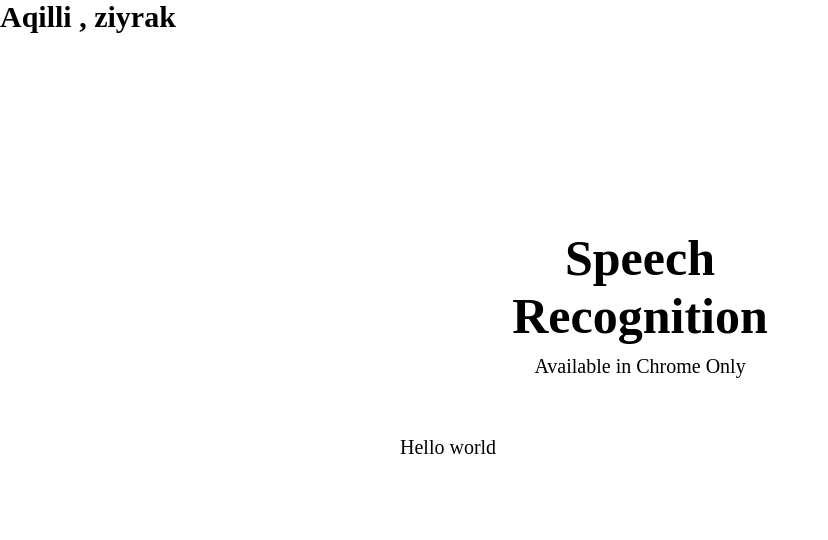
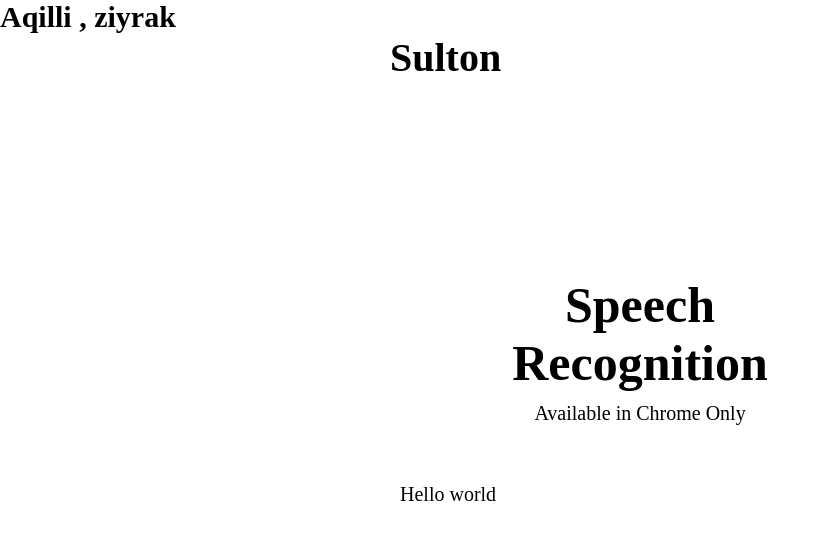
Before and after one commit to sultan0501/Dictionary-question, a plain HTML site: page index.html in a window 1280 px wide. Shown: the whole page, without its empty margins (0-828 px from the left). Drawn offline with Linux system fonts and the light colour scheme.

Commit message:
container

```diff
--- a/index.html
+++ b/index.html
@@ -13,6 +13,12 @@
 
     <h2 class="text-answer">Answer</h2>
 
+
+    <div class="container">
+        <div class="card">
+            <h1>Sulton</h1>
+        </div>
+    </div>
 
 
 
```
